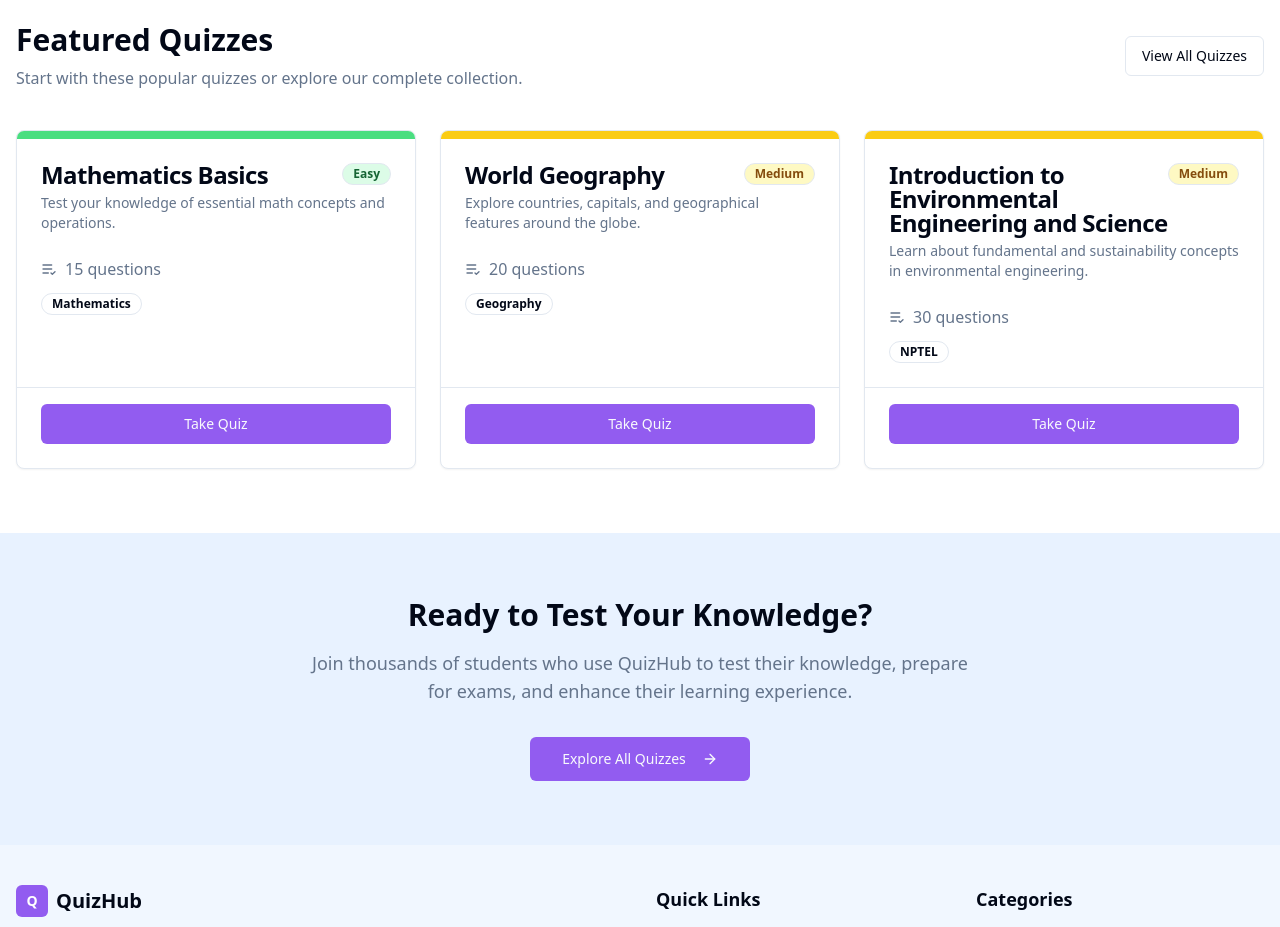
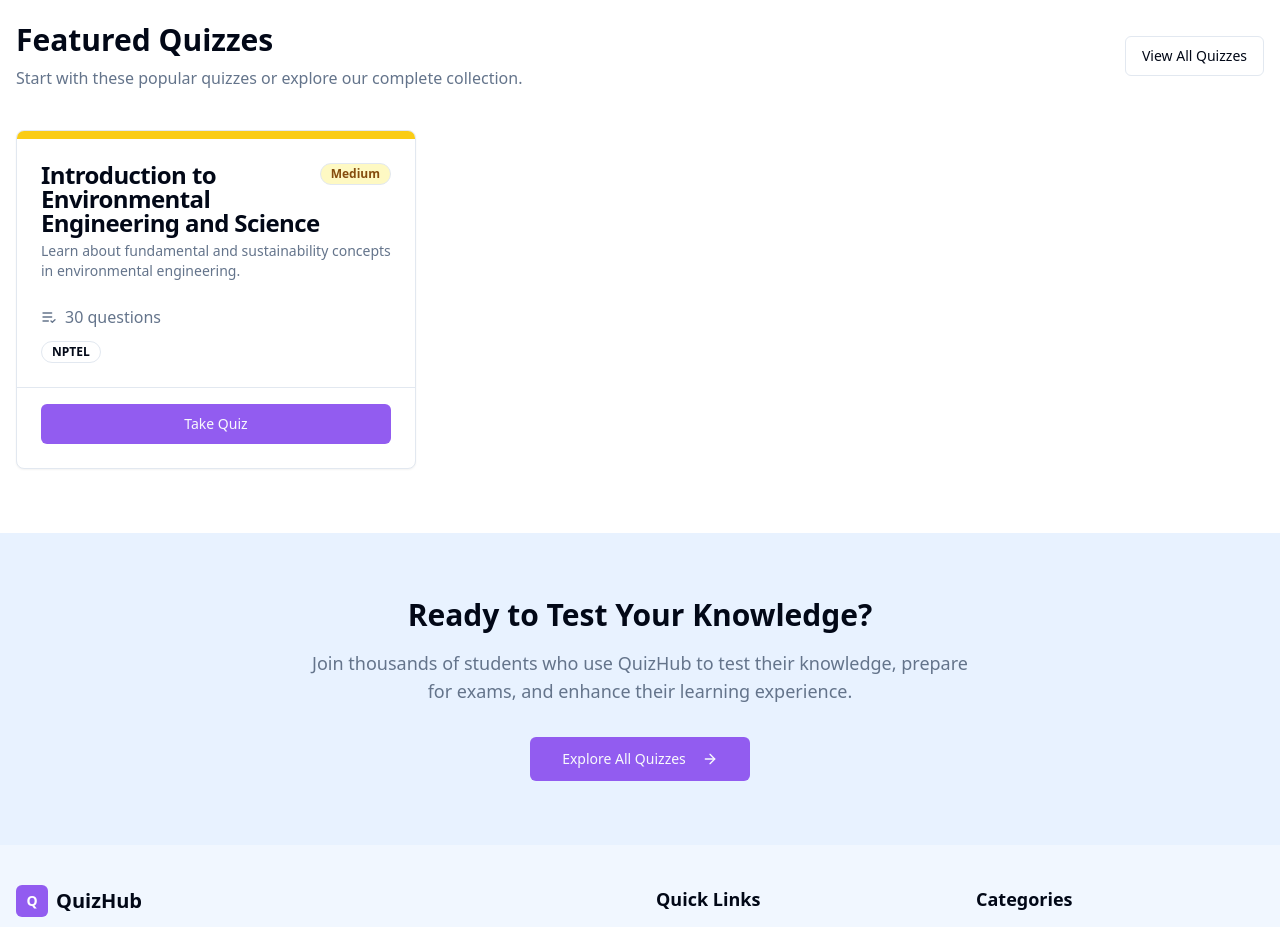
Before and after one commit to Shivamagrawal20/quiz-hub, a React (Vite) app: page / in a window 1280 px wide. Shown: the part 1120-2047 px from the top of the page. Built offline with nearby package versions, Linux system fonts and the light colour scheme.

Commit message:
Remove featured quizzes
Remove the "Mathematics Basics" and "World Geography" quizzes from the featured quizzes list.

```diff
--- a/src/components/FeaturedQuiz.tsx
+++ b/src/components/FeaturedQuiz.tsx
@@ -5,22 +5,6 @@ import QuizCard from "./QuizCard";
 
 const FeaturedQuiz = () => {
   const featuredQuizzes = [
-    {
-      id: "1",
-      title: "Mathematics Basics",
-      description: "Test your knowledge of essential math concepts and operations.",
-      questionCount: 15,
-      category: "Mathematics",
-      difficulty: "easy" as const,
-    },
-    {
-      id: "2",
-      title: "World Geography",
-      description: "Explore countries, capitals, and geographical features around the globe.",
-      questionCount: 20,
-      category: "Geography",
-      difficulty: "medium" as const,
-    },
     {
       id: "nptel1",
       title: "Introduction to Environmental Engineering and Science",
```
